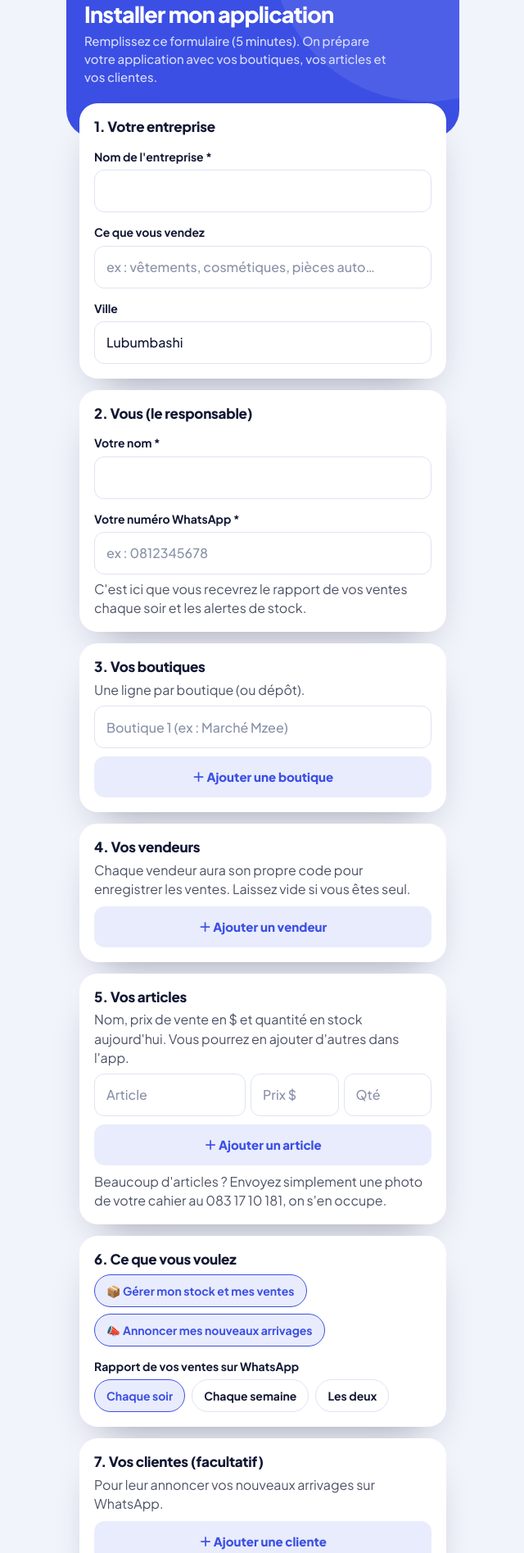
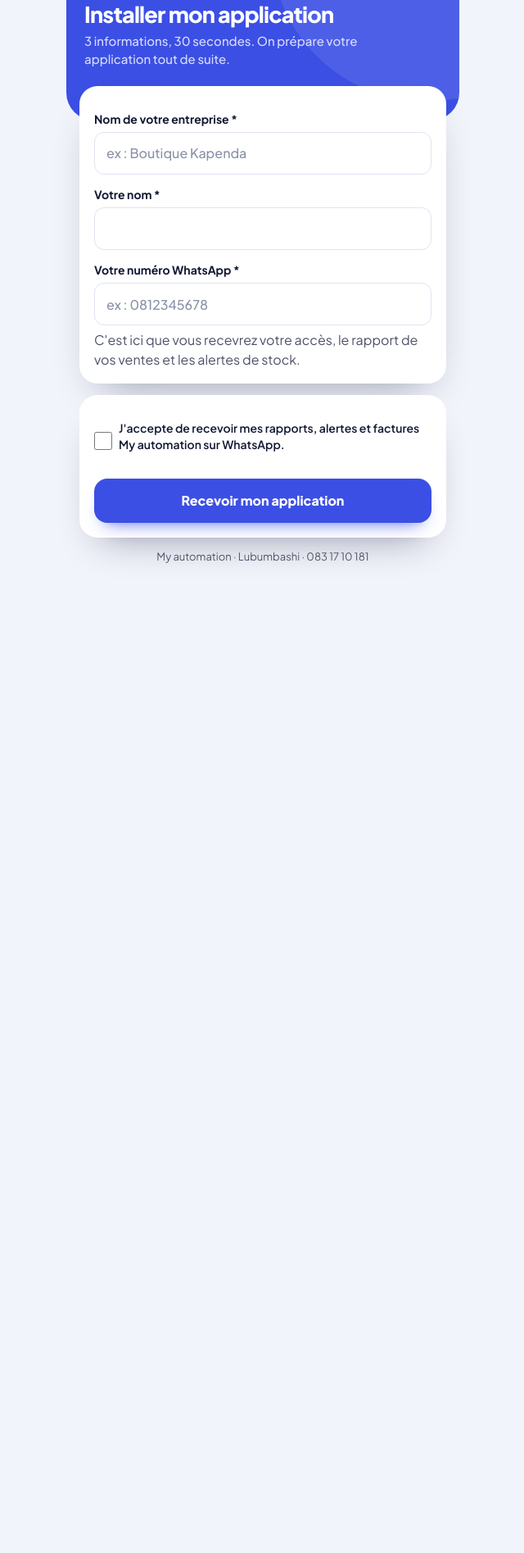
Before and after one commit to Mike1272-Bus/nextjs-boilerplate, a Next.js app: page /inscription in a window 1280 px wide. Shown: the part 66-1961 px from the top of the page at 82% size, without its empty margins (319-959 px from the left). After the commit the page ends 800 px from the top, so only its background shows below. Built offline with nearby package versions, Linux system fonts and the light colour scheme.

Commit message:
Formulaire d'inscription réduit à 3 champs (entreprise, nom, WhatsApp)
Co-Authored-By: Claude Opus 5.5 <noreply@anthropic.com>
Claude-Session: https://claude.ai/code/session_01PUbNUMpXhYw2AyFKnwSJSn

```diff
--- a/app/admin/page.js
+++ b/app/admin/page.js
@@ -29,7 +29,7 @@ const wa = (tel, texte) => `https://wa.me/${String(tel || '').replace(/\D/g, '')
 const dateFr = d => d ? new Date(d + 'T12:00:00Z').toLocaleDateString('fr-FR', { day: 'numeric', month: 'long', year: 'numeric' }) : '';
 const MSG = {
   lienInstallation: (e, lien) => `Bonjour ${e.patron_nom || ''} 👋\n\nMerci de faire confiance à My automation 🙏\n\nVotre application ${e.nom} est prête à être activée.\n\n📄 Votre facture d'installation : ${e.frais_installation} $\n👉 ${lien}\n\nVous y trouverez les moyens de paiement (M-Pesa, Airtel Money, Orange Money…).\n\nDès que le paiement est confirmé, je vous envoie votre accès.\n\n— Mike, My automation`,
-  formulaire: (url) => `Bonjour 👋\n\nMerci pour votre intérêt pour My automation 🙏\n\nPour préparer votre application, remplissez ce formulaire (5 minutes) :\n👉 ${url}/inscription\n\nVos boutiques, vos articles et vos clientes seront déjà dans l'app le jour de l'installation.\n\n— Mike, My automation`,
+  formulaire: (url) => `Bonjour 👋\n\nMerci pour votre intérêt pour My automation 🙏\n\nPour recevoir votre application, laissez juste votre nom et votre WhatsApp (30 secondes) :\n👉 ${url}/inscription\n\n— Mike, My automation`,
   acces: (e, pin, url, recu, vendeurs = []) => `Paiement reçu ✅ Merci ${e.patron_nom || ''} !\n${recu ? `🧾 Votre reçu : ${recu}\n` : ''}\nVotre application ${e.nom} est activée 🎉\n\n📲 Lien : ${url}\n🏢 Code entreprise : ${e.code}\n👤 Nom : ${e.patron_nom || ''}\n🔐 PIN : ${pin || '[votre PIN]'}\n\n${vendeurs.length ? `👥 Codes de vos vendeurs :\n${vendeurs.map(v => `• ${v.nom} : PIN ${v.pin}`).join('\n')}\n\n` : ''}Astuce : ouvrez le lien dans Chrome, puis menu ⋮ → « Ajouter à l'écran d'accueil ».\n\nAbonnement : ${e.montant_mensuel} $/mois.\nProchain paiement le ${dateFr(e.abonnement_fin)}.\n\n— Mike, My automation`,
   rappelMois: (e, lien) => `Bonjour ${e.patron_nom || ''} 👋\n\nVotre abonnement My automation se termine le ${dateFr(e.abonnement_fin)}.\n\nPour garder votre application active :\n📄 Facture : ${e.montant_mensuel} $\n👉 ${lien}\n\nVos données restent en sécurité.\n\n— Mike, My automation`,
   moisRecu: (e, recu) => `Paiement reçu ✅ Merci ${e.patron_nom || ''} !\n\nVotre abonnement My automation est prolongé jusqu'au ${dateFr(e.abonnement_fin)}.\n${recu ? `🧾 Votre reçu : ${recu}\n` : ''}\nBonnes ventes 💪\n\n— Mike, My automation`
--- a/app/inscription/page.js
+++ b/app/inscription/page.js
@@ -5,28 +5,15 @@ const post = async (action, body) => {
   const r = await fetch('/api/' + action, { method: 'POST', headers: { 'Content-Type': 'application/json' }, body: JSON.stringify(body) });
   return r.json().catch(() => ({ ok: false, erreur: 'Pas de connexion. Réessayez.' }));
 };
-const Plus = ({ onClick, children }) => <button type="button" className="btn sec petit" style={{ marginTop: 10 }} onClick={onClick}>＋ {children}</button>;
-const Moins = ({ onClick }) => <button type="button" aria-label="Retirer" onClick={onClick} style={{ border: 0, background: 'transparent', fontSize: 20, padding: '0 4px', color: '#dc2626' }}>✕</button>;
-const Etape = ({ n, titre, aide, children }) => (
-  <div className="card"><h2 style={{ marginBottom: 4 }}>{n}. {titre}</h2>{aide && <p style={{ opacity: .75, marginBottom: 4 }}>{aide}</p>}{children}</div>
-);
-
 export default function Inscription() {
   const [f, setF] = useState({ entreprise: '', responsable: '', whatsapp: '', activite: '', ville: 'Lubumbashi', rapport: 'soir', modules: ['stock', 'arrivage'],
     consentement_clientes: false, accord_whatsapp: false, site: '' });
-  const [boutiques, setBoutiques] = useState(['']);
-  const [vendeurs, setVendeurs] = useState([]);
-  const [articles, setArticles] = useState([{ nom: '', prix: '', quantite: '' }]);
-  const [clientes, setClientes] = useState([]);
   const [msg, setMsg] = useState(''); const [fini, setFini] = useState(false); const [envoi, setEnvoi] = useState(false);
   const set = k => e => setF({ ...f, [k]: e.target.value });
-  const tog = x => setF({ ...f, modules: f.modules.includes(x) ? f.modules.filter(y => y !== x) : [...f.modules, x] });
-  const maj = (arr, setArr, i, k) => e => setArr(arr.map((x, j) => j === i ? (k ? { ...x, [k]: e.target.value } : e.target.value) : x));
-  const nomsBoutiques = boutiques.map(b => b.trim()).filter(Boolean);
 
   const envoyer = async e => {
     e.preventDefault(); setMsg(''); setEnvoi(true);
-    const j = await post('inscription_envoyer', { ...f, boutiques: nomsBoutiques, vendeurs, articles, clientes });
+    const j = await post('inscription_envoyer', f);
     setEnvoi(false);
     if (!j.ok) { setMsg('❌ ' + j.erreur); return; }
     setFini(true); window.scrollTo(0, 0);
@@ -34,11 +21,11 @@ export default function Inscription() {
 
   const haut = <div className="haut"><div className="marque"><div className="logo img"><img src="/logo.png" alt="" /></div>My automation</div>
     <h1>{fini ? 'Merci ! 🎉' : 'Installer mon application'}</h1>
-    <p>{fini ? 'Vos informations sont bien arrivées.' : 'Remplissez ce formulaire (5 minutes). On prépare votre application avec vos boutiques, vos articles et vos clientes.'}</p></div>;
+    <p>{fini ? 'Vos informations sont bien arrivées.' : '3 informations, 30 secondes. On prépare votre application tout de suite.'}</p></div>;
 
   if (fini) return <div className="login">{haut}<div className="corps"><div className="card">
     <p style={{ fontWeight: 700 }}>✅ C'est noté, {f.responsable} !</p>
-    <p style={{ marginTop: 8 }}>My automation prépare votre application et vous envoie votre facture d'installation sur WhatsApp ({f.whatsapp}).</p>
+    <p style={{ marginTop: 8 }}>My automation prépare votre application et vous écrit sur WhatsApp ({f.whatsapp}) dans quelques minutes.</p>
     <p style={{ marginTop: 8 }}>Une question ? 083 17 10 181</p></div></div></div>;
 
   return (
@@ -46,69 +33,19 @@ export default function Inscription() {
       <form className="corps" style={{ display: 'flex', flexDirection: 'column', gap: 14 }} onSubmit={envoyer}>
         <input value={f.site} onChange={set('site')} tabIndex={-1} autoComplete="off" style={{ position: 'absolute', left: -9999, opacity: 0 }} aria-hidden="true" />
 
-        <Etape n={1} titre="Votre entreprise">
-          <label>Nom de l'entreprise *</label><input value={f.entreprise} onChange={set('entreprise')} required />
-          <label>Ce que vous vendez</label><input value={f.activite} onChange={set('activite')} placeholder="ex : vêtements, cosmétiques, pièces auto…" />
-          <label>Ville</label><input value={f.ville} onChange={set('ville')} />
-        </Etape>
-
-        <Etape n={2} titre="Vous (le responsable)">
+        <div className="card">
+          <label>Nom de votre entreprise *</label><input value={f.entreprise} onChange={set('entreprise')} placeholder="ex : Boutique Kapenda" required />
           <label>Votre nom *</label><input value={f.responsable} onChange={set('responsable')} required />
           <label>Votre numéro WhatsApp *</label><input value={f.whatsapp} onChange={set('whatsapp')} inputMode="tel" placeholder="ex : 0812345678" required />
-          <p style={{ marginTop: 6, opacity: .75 }}>C'est ici que vous recevrez le rapport de vos ventes chaque soir et les alertes de stock.</p>
-        </Etape>
-
-        <Etape n={3} titre="Vos boutiques" aide="Une ligne par boutique (ou dépôt).">
-          {boutiques.map((b, i) => <div key={i} style={{ display: 'flex', gap: 6, alignItems: 'center', marginTop: 8 }}>
-            <input value={b} onChange={maj(boutiques, setBoutiques, i)} placeholder={`Boutique ${i + 1} (ex : Marché Mzee)`} />
-            {boutiques.length > 1 && <Moins onClick={() => setBoutiques(boutiques.filter((_, j) => j !== i))} />}</div>)}
-          <Plus onClick={() => setBoutiques([...boutiques, ''])}>Ajouter une boutique</Plus>
-        </Etape>
-
-        <Etape n={4} titre="Vos vendeurs" aide="Chaque vendeur aura son propre code pour enregistrer les ventes. Laissez vide si vous êtes seul.">
-          {vendeurs.map((v, i) => <div key={i} style={{ display: 'flex', gap: 6, alignItems: 'center', marginTop: 8 }}>
-            <input value={v.nom} onChange={maj(vendeurs, setVendeurs, i, 'nom')} placeholder="Nom du vendeur" />
-            {nomsBoutiques.length > 1 && <select value={v.boutique} onChange={maj(vendeurs, setVendeurs, i, 'boutique')} style={{ maxWidth: 140 }}>
-              <option value="">Boutique…</option>{nomsBoutiques.map(n => <option key={n}>{n}</option>)}</select>}
-            <Moins onClick={() => setVendeurs(vendeurs.filter((_, j) => j !== i))} /></div>)}
-          <Plus onClick={() => setVendeurs([...vendeurs, { nom: '', boutique: '' }])}>Ajouter un vendeur</Plus>
-        </Etape>
-
-        <Etape n={5} titre="Vos articles" aide="Nom, prix de vente en $ et quantité en stock aujourd'hui. Vous pourrez en ajouter d'autres dans l'app.">
-          {articles.map((a, i) => <div key={i} style={{ display: 'flex', gap: 6, alignItems: 'center', marginTop: 8 }}>
-            <input value={a.nom} onChange={maj(articles, setArticles, i, 'nom')} placeholder="Article" style={{ flex: 2 }} />
-            <input value={a.prix} onChange={maj(articles, setArticles, i, 'prix')} placeholder="Prix $" inputMode="decimal" style={{ flex: 1, minWidth: 0 }} />
-            <input value={a.quantite} onChange={maj(articles, setArticles, i, 'quantite')} placeholder="Qté" inputMode="numeric" style={{ flex: 1, minWidth: 0 }} />
-            {articles.length > 1 && <Moins onClick={() => setArticles(articles.filter((_, j) => j !== i))} />}</div>)}
-          <Plus onClick={() => setArticles([...articles, { nom: '', prix: '', quantite: '' }])}>Ajouter un article</Plus>
-          <p style={{ marginTop: 8, opacity: .75 }}>Beaucoup d'articles ? Envoyez simplement une photo de votre cahier au 083 17 10 181, on s'en occupe.</p>
-        </Etape>
-
-        <Etape n={6} titre="Ce que vous voulez">
-          <div className="chips" style={{ marginTop: 6 }}>{[['stock', '📦 Gérer mon stock et mes ventes'], ['arrivage', '📣 Annoncer mes nouveaux arrivages']].map(([k, l]) =>
-            <button type="button" key={k} className={f.modules.includes(k) ? 'on' : ''} onClick={() => tog(k)}>{l}</button>)}</div>
-          <label>Rapport de vos ventes sur WhatsApp</label>
-          <div className="chips">{[['soir', 'Chaque soir'], ['semaine', 'Chaque semaine'], ['les_deux', 'Les deux']].map(([k, l]) =>
-            <button type="button" key={k} className={f.rapport === k ? 'on' : ''} onClick={() => setF({ ...f, rapport: k })}>{l}</button>)}</div>
-        </Etape>
-
-        {f.modules.includes('arrivage') && <Etape n={7} titre="Vos clientes (facultatif)" aide="Pour leur annoncer vos nouveaux arrivages sur WhatsApp.">
-          {clientes.map((c, i) => <div key={i} style={{ display: 'flex', gap: 6, alignItems: 'center', marginTop: 8 }}>
-            <input value={c.nom} onChange={maj(clientes, setClientes, i, 'nom')} placeholder="Nom" />
-            <input value={c.telephone} onChange={maj(clientes, setClientes, i, 'telephone')} placeholder="WhatsApp" inputMode="tel" />
-            <Moins onClick={() => setClientes(clientes.filter((_, j) => j !== i))} /></div>)}
-          <Plus onClick={() => setClientes([...clientes, { nom: '', telephone: '' }])}>Ajouter une cliente</Plus>
-          {clientes.length > 0 && <label style={{ display: 'flex', gap: 8, alignItems: 'flex-start', marginTop: 12, fontWeight: 600 }}>
-            <input type="checkbox" checked={f.consentement_clientes} onChange={e => setF({ ...f, consentement_clientes: e.target.checked })} style={{ width: 22, height: 22, flex: 'none' }} />
-            Ces clientes ont accepté de recevoir mes messages sur WhatsApp.</label>}
-        </Etape>}
+          <p style={{ marginTop: 6, opacity: .75 }}>C'est ici que vous recevrez votre accès, le rapport de vos ventes et les alertes de stock.</p>
+        </div>
 
         <div className="card">
           <label style={{ display: 'flex', gap: 8, alignItems: 'flex-start', fontWeight: 600 }}>
             <input type="checkbox" checked={f.accord_whatsapp} onChange={e => setF({ ...f, accord_whatsapp: e.target.checked })} style={{ width: 22, height: 22, flex: 'none' }} />
             J'accepte de recevoir mes rapports, alertes et factures My automation sur WhatsApp.</label>
           <div style={{ height: 14 }} />
-          <button className="btn" disabled={envoi}>{envoi ? 'Envoi…' : 'Envoyer mes informations'}</button>
+          <button className="btn" disabled={envoi}>{envoi ? 'Envoi…' : 'Recevoir mon application'}</button>
           {msg && <p style={{ marginTop: 12, fontWeight: 700 }}>{msg}</p>}
         </div>
         <p style={{ textAlign: 'center', fontSize: 13, opacity: .7 }}>My automation · Lubumbashi · 083 17 10 181</p>
```
